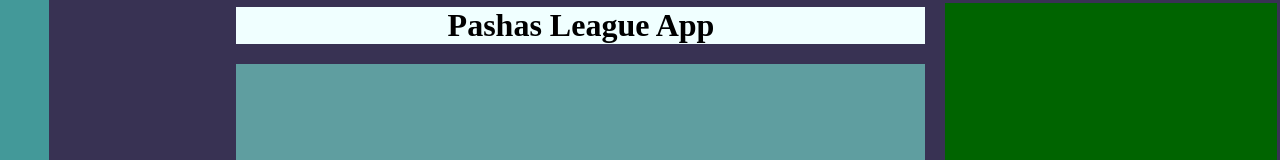
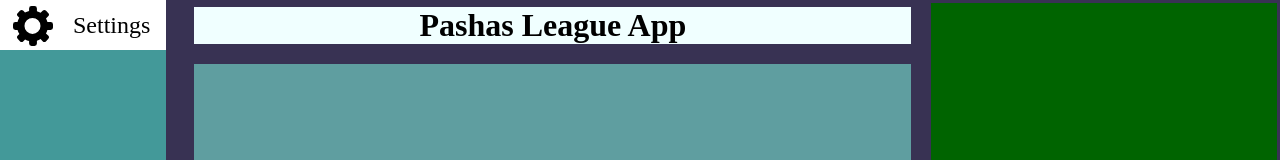
Before and after one commit to HaatoChan/league-project, a React (Vite) app: page / in a window 1280 px wide. Shown: the top 160 px of the page. Built offline with nearby package versions, Linux system fonts and the light colour scheme.

Commit message:
Add settings button in sidebar

```diff
--- a/src/main/index.js
+++ b/src/main/index.js
@@ -15,7 +15,9 @@ function createWindow() {
 			preload: join(__dirname, '../preload/index.js'),
 			sandbox: false
 		},
-		resizable: false
+		resizable: false,
+	// Make your own eventually?
+	//	frame: false
 	})
 
 	mainWindow.on('ready-to-show', () => {
--- a/src/renderer/src/Components/ElectronSideBar/ElectronSideBar.jsx
+++ b/src/renderer/src/Components/ElectronSideBar/ElectronSideBar.jsx
@@ -1,13 +1,40 @@
 import './electronsidebar.css'
+import SideBarButton from '../SideBarButton/SideBarButton'
+import settings from '../../assets/settings-gear-icon.svg'
 
 /**
  * Defines a sidebar for the electron app.
  * @returns {HTMLElement} - Returns a sidebar.
  */
 const ElectronSideBar = () => {
+
+
+	/**
+	 * Fired when the user clicks the settings button.
+	 */
+	const settingOnClick = () => {
+		console.log('clicked settings')
+	}
+
+	/**
+	 * Fired when user mouses over the sidebar.
+	 */
+	const mouseEnter = () => {
+		const sidebar = document.getElementById('elesidebar')
+		sidebar.style.width = '13%'
+	}
+
+	/**
+	 * Fired when user leaves the sidebar.
+	 */
+	const mouseLeave = () => {
+		const sidebar = document.getElementById('elesidebar')
+		sidebar.style.width = '4%'
+	}
+
 	return (
-		<div className="elesidebar">
-
+		<div className="elesidebar" onMouseEnter={mouseEnter} id='elesidebar' onMouseLeave={mouseLeave}>
+			<SideBarButton text='Settings' imgSource={settings} onClick={settingOnClick}></SideBarButton>
 		</div>
 	)
 }
--- a/src/renderer/src/Components/ElectronSideBar/electronsidebar.css
+++ b/src/renderer/src/Components/ElectronSideBar/electronsidebar.css
@@ -3,4 +3,6 @@
     width: 4%;
     height: 100vh;
     z-index: 4;
+    position: absolute;
+    transition: width 0.3s ease-in-out;
 }
--- /dev/null
+++ b/src/renderer/src/Components/SideBarButton/SideBarButton.jsx
@@ -0,0 +1,22 @@
+import './sidebarbutton.css'
+
+/**
+ * Defines a button element for the electron sidebar.
+ * @param {object} root0 - The react props object.
+ * @param {string} root0.text - The text to display in the button.
+ * @param {string} root0.imgSource - The img source.
+ * @param {Function} root0.onClick - The onclick event to fire when the user presses the div.
+ * @returns {HTMLElement} - Returns a HTML button element.
+ */
+const SideBarButton = ({text, imgSource, onClick}) => {
+	return (
+		<>
+			<div className="sidebarbutton" onClick={onClick}>
+				<img src={imgSource} alt="" className="buttonimg" />
+				<p className='buttonText'>{text}</p>
+			</div>
+		</>
+	)
+}
+
+export default SideBarButton
--- /dev/null
+++ b/src/renderer/src/Components/SideBarButton/sidebarbutton.css
@@ -0,0 +1,21 @@
+.buttonimg {
+    width: 40px;
+    height: 40px;
+    margin-left: 13px;
+    margin-top: 2px;
+    user-select: none;
+}
+.sidebarbutton {
+    height: 50px;
+    overflow: hidden;
+    display: flex;
+    align-items: center;
+}
+.buttonText {
+    margin-left: 20px;
+    font-size: 1.5rem;
+    user-select: none;
+}
+.sidebarbutton:hover {
+    background-color: white;
+}
```
Also changed, not shown: src/renderer/src/assets/settings-gear-icon.svg (added), 1 other file (tests, documents, lock files or other folders).
